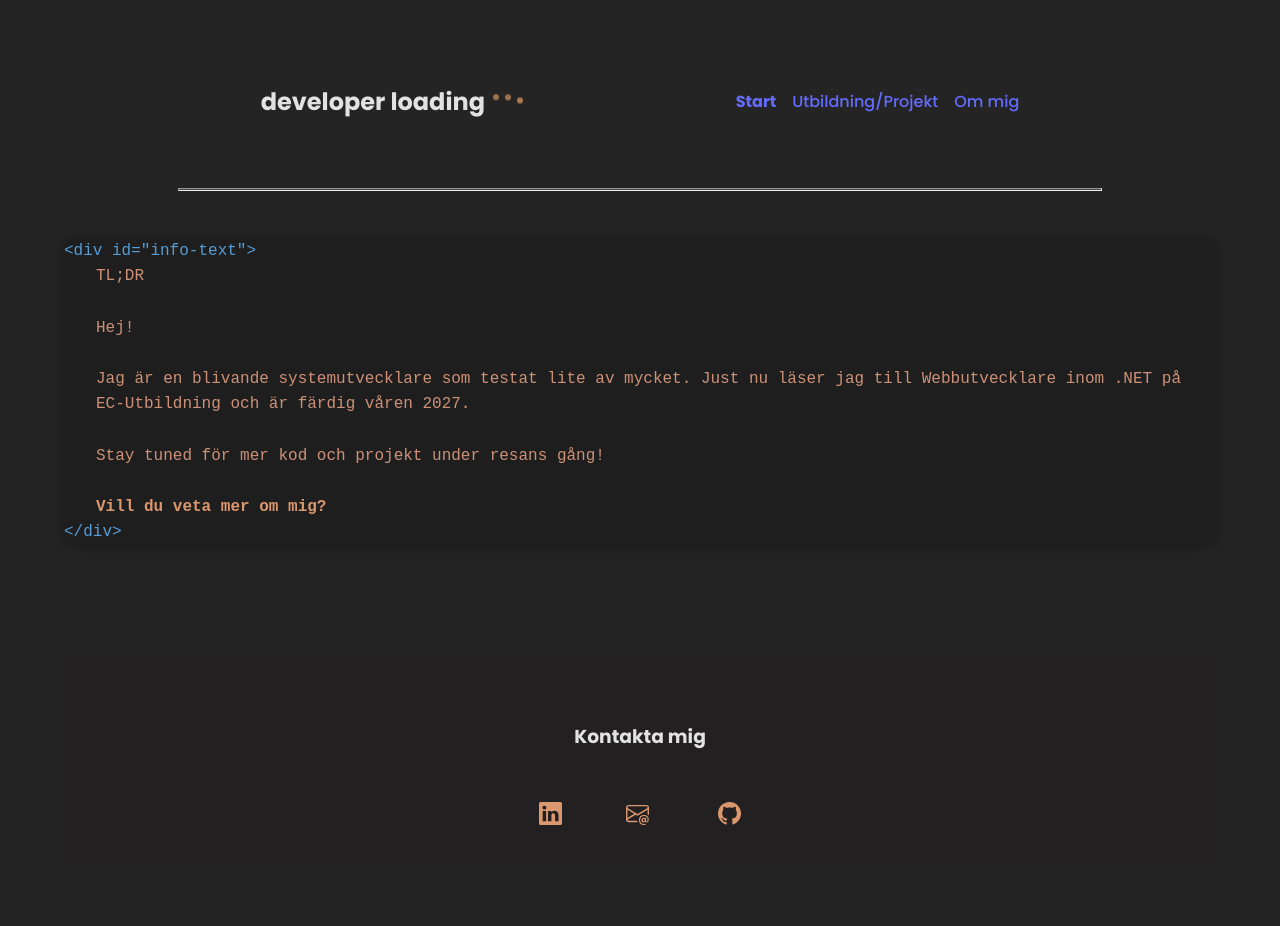
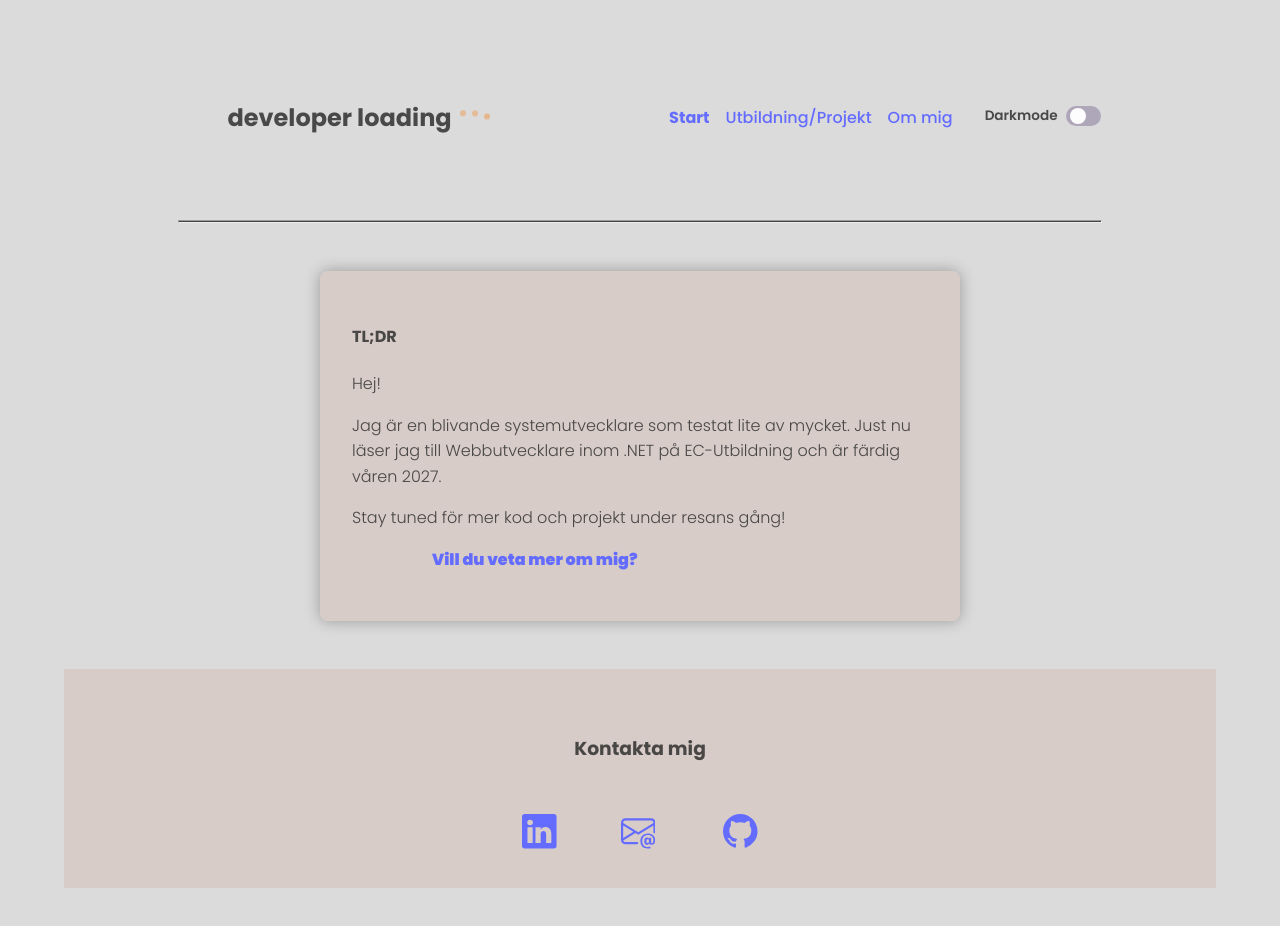
Before and after one commit to jeanettesamuelsson/Portfolio, a React (Vite) app: page / in a window 1280 px wide. Built offline with nearby package versions, Linux system fonts and the light colour scheme.

Commit message:
Add darkmode

```diff
--- a/src/App.jsx
+++ b/src/App.jsx
@@ -1,4 +1,5 @@
 import { BrowserRouter, Routes, Route } from 'react-router-dom'
+import { useEffect, useState } from 'react';
 import { Link } from 'react-router-dom';
 import { NavLink } from 'react-router-dom';
 import './index.scss'
@@ -12,6 +13,20 @@ import About from './components/About.jsx';
 
 function App() {
 
+  const [darkMode, setDarkMode] = useState(false)
+
+  const handleToggle = () => {
+    setDarkMode((prev) => !prev);
+  };
+
+
+  useEffect(() => {
+    if (darkMode) {
+      document.body.classList.add("darkmode");
+    } else {
+      document.body.classList.remove("darkmode");
+    }
+  }, [darkMode]);
 
   return (
 
@@ -22,30 +37,29 @@ function App() {
 
           <header>
             <section id="header">
-
               <Header />
-
               <nav id="nav-links">
-
                 <ul>
-
                   <li><NavLink to="/">Start</NavLink></li>
                   <li> <NavLink to="/edu">Utbildning/Projekt</NavLink></li>
                   <li> <NavLink to="/about">Om mig</NavLink></li>
                   {/* <li> <NavLink to="/projects">Projekt</NavLink></li> */}
+                </ul>
 
-                </ul>
+                <div id="darkmode-wrapper">
+                  <span>Darkmode</span>
+                  <label id="toggle">
+                    <input type="checkbox" checked={darkMode} onChange={handleToggle} id="darkmode-toggle" />
+                    <span id="slider"></span>
+                  </label>
+                </div>
               </nav>
-
             </section>
 
           </header>
           <hr className="divider"></hr>
-
-
-
           <main>
-
+            <section id="main">
               <Routes>
                 <Route path="/" element={<HomePage />} />
                 <Route path="/edu" element={<Edu />} />
@@ -53,17 +67,13 @@ function App() {
                 <Route path="/HTMLCSS" element={<HTMLCSS />} />
                 <Route path="/JS" element={<JS />} />
                 <Route path="/about" element={<About />} />
-
               </Routes>
-
-          </main>
-
-          <footer>
 
               <Contact />
 
-          </footer>
+            </section>
 
+          </main>
 
         </BrowserRouter>
       </div>
--- a/src/components/Header.jsx
+++ b/src/components/Header.jsx
@@ -9,6 +9,7 @@ function Header() {
     <div>
 
       <div id="header-container">
+
 
         <h1>
           developer loading
--- a/src/components/HomePage.jsx
+++ b/src/components/HomePage.jsx
@@ -5,19 +5,19 @@ function HomePage() {
   return (
     <div id="info-text">
 
-      <span className="tag">&lt;div id="info-text"&gt;</span>
 
-      &nbsp;&nbsp;<p className="content">TL;DR</p>
-      &nbsp;&nbsp;<p className="content">Hej!</p>
-      &nbsp;&nbsp;<p className="content">Jag är en blivande systemutvecklare som testat lite av mycket.
+
+      <h4>TL;DR</h4>
+      <p>Hej!</p>
+      <p>Jag är en blivande systemutvecklare som testat lite av mycket.
       Just nu läser jag till Webbutvecklare inom .NET på EC-Utbildning och är färdig våren 2027.</p>
 
-      &nbsp;&nbsp;<p className="content">Stay tuned för mer kod och projekt under resans gång!</p>
+     <p>Stay tuned för mer kod och projekt under resans gång!</p>
 
-      &nbsp;&nbsp;<p className="content"><Link to="/about">Vill du veta mer om mig?</Link> </p>
+      <p> <Link to="/about">Vill du veta mer om mig?</Link></p>
 
 
-      <span className="tag">&lt;/div&gt;</span>
+
 
 
     </div>
--- a/src/index.scss
+++ b/src/index.scss
@@ -1,18 +1,95 @@
 @import url('https://fonts.googleapis.com/css2?family=Inter:ital,opsz,wght@0,14..32,100..900;1,14..32,100..900&family=Poppins:ital,wght@0,100;0,200;0,300;0,400;0,500;0,600;0,700;0,800;0,900;1,100;1,200;1,300;1,400;1,500;1,600;1,700;1,800;1,900&display=swap');
+
+
 
 :root {
   --primary-link-color: #db976d;
-  --primary-text-color: rgb(6, 17, 39);
-  --secondary-text-color: #f2f2fc;
+  --secondary-link-color: #ffffff;
+  --secondary-text-color:  #646cff;
+  --standard-bg-color: #dbdbdb;
+  --secondary-bg-color:#cba79447;
+  --standard-text-color: rgba(50, 50, 50, 0.87);
 }
+
+.darkmode {
+
+  --primary-link-color: #db976d;
+  --secondary-link-color: #7f736b;
+  --secondary-text-color: #db976d;
+  --standard-bg-color: #252424;
+  --secondary-bg-color:#1e1e1e;
+  --standard-text-color: rgba(255, 255, 255, 0.87);
+
+}
+
+// DARKMODE
+
+#darkmode-wrapper {
+  display: flex;
+  gap: 0.5rem;
+
+  span {
+    font-weight: 600;
+    font-size: 0.85rem;
+  }
+}
+
+#toggle {
+    position: relative;
+    display: inline-block;
+    width: 35px;
+    height: 20px;
+}
+
+
+#toggle input {
+    opacity: 0;
+    width: 0;
+    height: 0;
+}
+
+#slider {
+    position: absolute;
+    cursor: pointer;
+    top: 0;
+    left: 0;
+    right: 0;
+    bottom: 0;
+    background-color: #aea6b9;
+    transition: .4s;
+    border-radius: 34px;
+}
+
+#slider:before {
+    position: absolute;
+    content: "";
+    height: 16px;
+    width: 16px;
+    left: 4px;
+    bottom: 2px;
+    background-color: rgb(253, 253, 253);
+    transition: .4s;
+    border-radius: 50%;
+}
+
+input:checked+#slider {
+    background-color: var(--primary-link-color);
+}
+
+
+input:checked+#slider:before {
+    transform: translateX(12px);
+}
+
+// DARKMODE
 
 
 body {
   font-family: "Poppins", sans-serif;
   line-height: 1.5;
   font-weight: 300;
-  color: rgba(255, 255, 255, 0.87);
-  background-color: #252424;
+  color: var(--standard-text-color);
+  background-color: var(--standard-bg-color);
   margin: 0 auto;
   padding: 0;
   text-align: center;
@@ -29,10 +106,8 @@ a {
   height: auto;
   margin: auto;
   display: grid;
-  grid-template-rows: auto auto 1fr auto;
-  padding: 1rem;
+
 }
-
 
 .dots {
   display: flex;
@@ -44,7 +119,7 @@ a {
 .dots div {
   width: 6px;
   height: 6px;
-  background:rgb(234, 166, 104);
+  background: rgb(234, 166, 104);
   border-radius: 50%;
   animation: bounce 0.6s infinite alternate;
 }
@@ -70,10 +145,12 @@ a {
 }
 
 #info-text {
-  background: #1e1e1e;
-  font-family: 'Fira Code', 'Courier New', monospace;
+  background: var(--secondary-bg-color);
   text-align: left;
-
+  padding:0.5rem;
+  text-align: left;
+  width: 100%;
+  margin: auto;
   border-radius: 8px;
   line-height: 1.6;
   max-width: 100%;
@@ -81,17 +158,11 @@ a {
 
   a {
     font-weight: 900;
+    padding: 5rem;
+    color: var(--secondary-text-color);
   }
 }
 
-#info-text .tag {
-  color: #569cd6;
-}
-
-#info-text .content {
-  color: #ce9178;
-  margin: 0 2rem;
-}
 
 
 #header {
@@ -107,6 +178,7 @@ a {
 #header-container {
   display: flex;
   gap: 0.5rem;
+  margin: 1rem 3rem ;
 }
 
 #nav-links {
@@ -132,7 +204,7 @@ a {
 
 #nav-links a {
   font-weight: 500;
-  color:  #646cff;
+  color: #646cff;
   text-decoration: none;
   transition-duration: 0.5s;
 }
@@ -147,7 +219,7 @@ a {
   width: 24px;
   padding: 1rem;
   transition-duration: 0.5s;
-  color: var(--primary-link-color);
+  color: var(--secondary-text-color);
 }
 
 
@@ -198,15 +270,16 @@ button:hover {
   display: flex;
   align-items: center;
   justify-content: center;
-  background-color: rgb(164, 160, 153);
-  color: var(--primary-text-color);
+  background-color: rgb(205, 205, 204);
+  color: #151413;
   transition-duration: 0.5s;
   border-radius: 5px;
 }
 
 
 .course.complete {
-  background-color: rgb(234, 166, 104);
+  background-color: #cba794cd;
+  color: #151413;
   cursor: pointer;
 }
 
@@ -262,9 +335,10 @@ button:hover {
 }
 
 #footer {
-    background-color:#1d1c1c6a;
+  background-color: var(--secondary-bg-color);
   margin-top: 3rem;
   padding-top: 3rem;
+  width: 100%;
 }
 
 
@@ -294,31 +368,38 @@ button:hover {
 
 
   #links svg {
-    height: 2%;
-    width: 2%;
+    height: 3%;
+    width: 3%;
     padding: 2rem;
   }
 
   #links svg:hover {
-    height: 3%;
-    width: 3%;
+    height: 4%;
+    width: 4%;
   }
 
+
+  #info-text {
+    padding: 2rem;
+    max-width: 50%;
+
+  }
+
+
   #courses {
-    max-width: 60%;
+    width: 50%;
     gap: 2rem;
   }
 
   .course {
-    flex: 0 0 60px;
-    width: 60px;
-    height: 60px;
+    flex: 0 0 100px;
+    width: 100px;
+    height: 100px;
     font-size: 0.65rem;
   }
 
   .course:hover {
-    width: 70px;
-    height: 70px;
+    padding: 10px;
   }
 
   #images {
@@ -354,7 +435,7 @@ button:hover {
     margin: 0;
     gap: 1rem;
 
-    p{
+    p {
       margin: 0;
     }
   }
```
Lines whose indentation alone changed are shown as unchanged.
